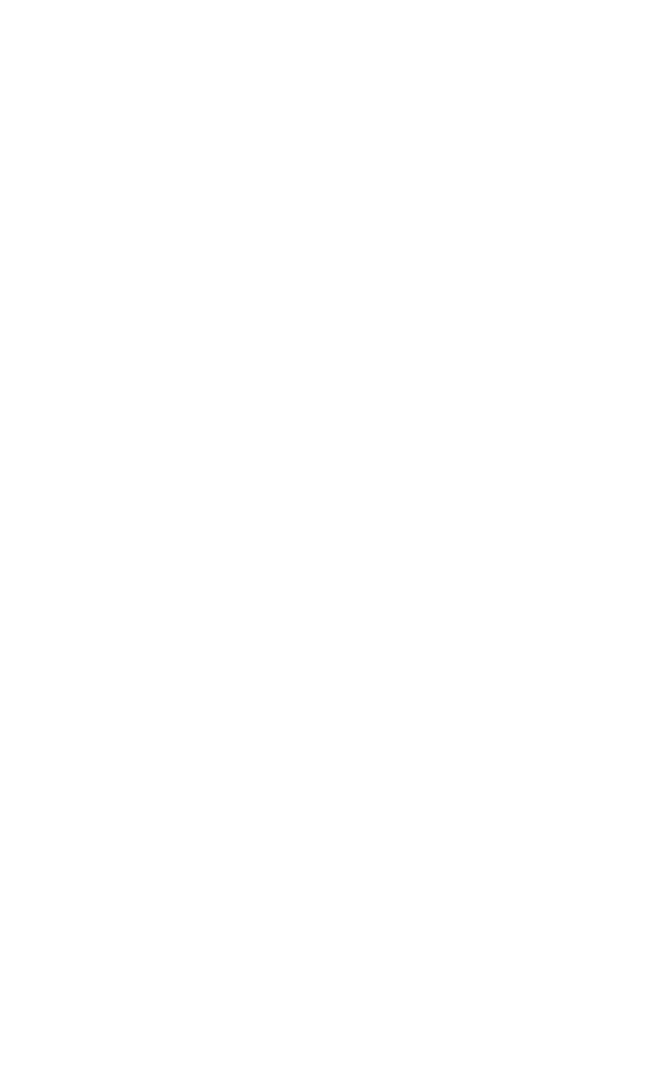
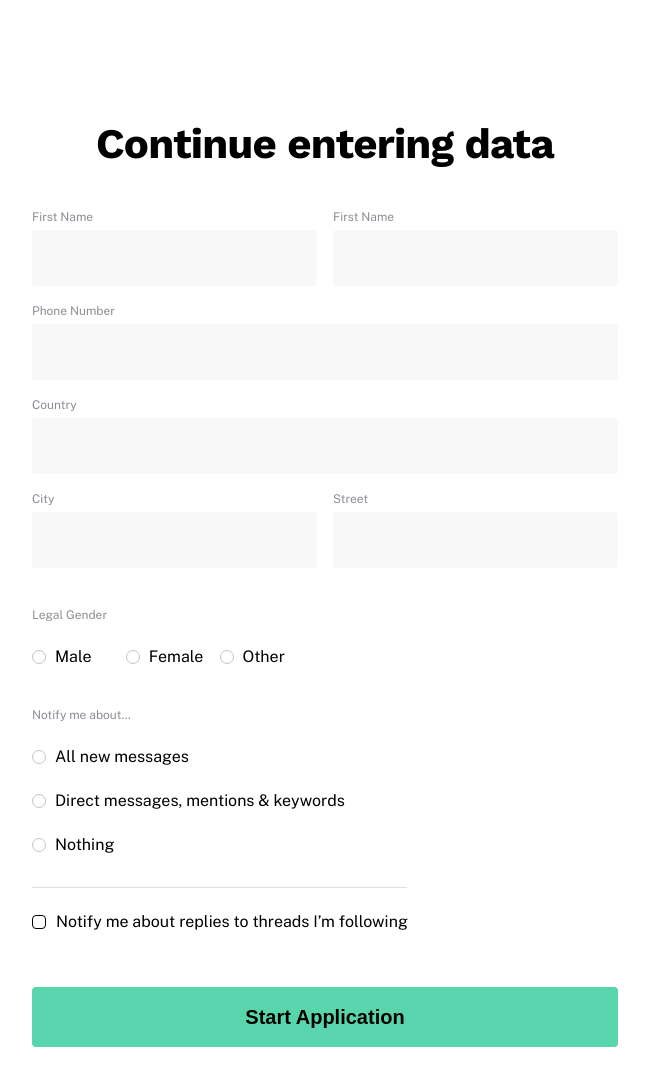
Before and after one commit to SlavaAndreievvvv/complex-form, a plain HTML site: page index.html in a window 1280 px wide. Shown: the whole page, without its empty margins (315-964 px from the left). Before the commit the page ends 800 px from the top, so only its background shows below. Drawn offline with nearby package versions, Linux system fonts and the light colour scheme.

Commit message:
🧑‍💻 cool-complex-form

```diff
--- a/index.html
+++ b/index.html
@@ -5,7 +5,176 @@
     <meta http-equiv="X-UA-Compatible" content="IE=edge" />
     <meta name="viewport" content="width=device-width, initial-scale=1.0" />
     <link rel="stylesheet" href="style.css" />
-    <title>Complex form</title>
+    <title>Complex Form</title>
   </head>
-  <body></body>
+  <body>
+    <h1 class="title">Continue entering data</h1>
+    <form class="form">
+      <div class="form__top form__top--mb">
+        <div class="wrapper-top wrapper-top--half wrapper-top--mb">
+          <label class="label label--top" for="first-name">First Name</label>
+          <input
+            class="input"
+            type="text"
+            id="first-name"
+            required
+            minlength="1"
+            maxlength="20"
+          />
+        </div>
+        <div class="wrapper-top wrapper-top--half wrapper-top--mb">
+          <label class="label label--top" for="last-name">First Name</label>
+          <input
+            class="input"
+            type="text"
+            id="last-name"
+            required
+            minlength="1"
+            maxlength="20"
+          />
+        </div>
+        <div class="wrapper-top wrapper-top--mb">
+          <label class="label label--top" for="tel">Phone Number</label>
+          <input
+            class="input"
+            type="tel"
+            id="tel"
+            required
+            minlength="10"
+            maxlength="30"
+          />
+        </div>
+        <div class="wrapper-top wrapper-top--mb">
+          <label class="label label--top" for="country">Country</label>
+          <input
+            class="input"
+            type="text"
+            id="country"
+            required
+            minlength="10"
+            maxlength="30"
+          />
+        </div>
+        <div class="wrapper-top wrapper-top--half">
+          <label class="label label--top" for="city">City</label>
+          <input class="input" type="text" id="city" required />
+        </div>
+        <div class="wrapper-top wrapper-top--half">
+          <label class="label label--top" for="street">Street</label>
+          <input class="input" type="text" id="street" required />
+        </div>
+      </div>
+
+      <div class="form__bottom">
+        <div class="wrapper-bottom wrapper-bottom--mb">
+          <label class="label label--bottom" for="gender">Legal Gender</label>
+          <div class="inner inner--width">
+            <label class="radio radio--mr">
+              <input
+                class="radio__input"
+                type="radio"
+                name="gender"
+                value="Male"
+                required
+              />
+              <span class="radio__button"></span>
+              <span class="radio__text">Male</span>
+            </label>
+            <label class="radio radio--mr">
+              <input
+                class="radio__input"
+                type="radio"
+                name="gender"
+                value="Female"
+                required
+              />
+              <span class="radio__button"></span>
+              <span class="radio__text">Female</span>
+            </label>
+            <label class="radio">
+              <input
+                class="radio__input"
+                type="radio"
+                name="gender"
+                value="Other"
+                required
+              />
+              <span class="radio__button"></span>
+              <span class="radio__text">Other</span>
+            </label>
+          </div>
+        </div>
+        <div class="wrapper-bottom">
+          <label class="label label--bottom" for="gender"
+            >Notify me about...</label
+          >
+          <div class="inner inner--column">
+            <label class="radio radio--mb">
+              <input
+                class="radio__input"
+                type="radio"
+                name="gender"
+                value="All new messages"
+                required
+              />
+              <span class="radio__button"></span>
+              <span class="radio__text">All new messages</span>
+            </label>
+
+            <label class="radio radio--mb">
+              <input
+                class="radio__input"
+                type="radio"
+                name="gender"
+                value="Direct messages, mentions & keywords"
+                required
+              />
+              <span class="radio__button"></span>
+              <span class="radio__text"
+                >Direct messages, mentions & keywords</span
+              >
+            </label>
+
+            <label class="radio">
+              <input
+                class="radio__input"
+                type="radio"
+                name="gender"
+                value="Nothing"
+                required
+              />
+              <span class="radio__button"></span>
+              <span class="radio__text">Nothing</span>
+            </label>
+          </div>
+        </div>
+      </div>
+      <label class="checkbox checkbox--mb">
+        <input
+          class="checkbox__input"
+          type="checkbox"
+          name="Notify"
+          value="Notify me about replies to threads I’m following"
+          required
+        />
+        <span class="checkbox__button">
+          <svg
+            class="checkbox__icon"
+            viewBox="0 0 24 24"
+            xmlns="http://www.w3.org/2000/svg"
+          >
+            <path
+              fillRule="evenodd"
+              clipRule="evenodd"
+              d="M20.7071 6.29289C21.0976 6.68342 21.0976 7.31658 20.7071 7.70711L9.70711 18.7071C9.31658 19.0976 8.68342 19.0976 8.29289 18.7071L3.29289 13.7071C2.90237 13.3166 2.90237 12.6834 3.29289 12.2929C3.68342 11.9024 4.31658 11.9024 4.70711 12.2929L9 16.5858L19.2929 6.29289C19.6834 5.90237 20.3166 5.90237 20.7071 6.29289Z"
+            />
+          </svg>
+        </span>
+        <span class="checkbox__text"
+          >Notify me about replies to threads I’m following</span
+        >
+      </label>
+      <button class="button botton__form">Start Application</button>
+    </form>
+  </body>
 </html>
--- a/style.css
+++ b/style.css
@@ -0,0 +1,306 @@
+@import url(https://fonts.googleapis.com/css?family=Work+Sans:100,200,300,regular,500,600,700,800,900,100italic,200italic,300italic,italic,500italic,600italic,700italic,800italic,900italic);
+@import url(https://fonts.googleapis.com/css?family=Public+Sans:100,200,300,regular,500,600,700,800,900,100italic,200italic,300italic,italic,500italic,600italic,700italic,800italic,900italic);
+
+*,
+*::before,
+*::after {
+  margin: 0;
+  padding: 0;
+  box-sizing: border-box;
+  border: none;
+  outline: none;
+}
+
+:root {
+  --base-font: Public Sans, sans-serif;
+  --secondary-font: 'Work Sans', sans-serif;
+  --primary-color: black;
+  --secondary-color: #8A8E94;
+}
+
+body {
+  width: 100%;
+  min-height: 100vh;
+  margin: 0 auto;
+  display: flex;
+  flex-direction: column;
+  justify-content: center;
+  align-items: center;
+  font-family: var(--base-font);
+  padding-left: 20px;
+  padding-right: 20px;
+}
+
+.title {
+  font-family: var(--secondary-font);
+  color: var(--primary-color);
+  font-weight: 700;
+  font-size: 42px;
+  line-height: 49px;
+  letter-spacing: -0.02em;
+  margin-top: 119px;
+  margin-bottom: 42px;
+  text-align: center;
+}
+
+.form {
+  max-width: 586px;
+  width: 100%;
+  margin-bottom: 119px;
+}
+
+.form__top {
+  height: 100%;
+  width: 100%;
+  display: flex;
+  flex-direction: row;
+  flex-wrap: wrap;
+  justify-content: space-between;
+  margin-bottom: 40px;
+}
+
+
+.form__bottom {
+  height: 100%;
+  max-width: 375px;
+  width: 100%;
+  display: flex;
+  flex-direction: column;
+  border-bottom: 1px solid #E0E0E0;
+  padding-bottom: 24px;
+  margin-bottom: 24px;
+}
+
+
+.wrapper-top {
+  width: 100%;
+  display: flex;
+  flex-direction: column;
+}
+
+.wrapper-top--half {
+  max-width: 285px;
+  width: 100%;
+}
+@media screen and (max-width: 575px) {
+  .wrapper-top--half {
+    max-width: 586px;
+    width: 100%;
+  }
+}
+
+.input {
+  height: 56px;
+  width: 100%;
+  background: #F8F8F8;
+  border-radius: 4px;
+  padding-left: 20px;
+  transition: all .3s ease;
+}
+
+.input:hover {
+  background: #EDF9F5;
+}
+input:focus {
+  box-shadow: 0 0 0 1px #59D4AD;
+}
+
+.label {
+  color: var(--secondary-color);
+  font-weight: 400;
+  font-size: 12px;
+  line-height: 14px;
+}
+
+.label--top {
+  margin-bottom: 6px;
+}
+
+.wrapper-top--mb {
+  margin-bottom: 18px;
+}
+.data-top--mb {
+  margin-bottom: 40px;
+}
+
+.label--bottom {
+  margin-bottom: 16px;
+}
+
+.wrapper-bottom {
+  display: flex;
+  flex-direction: column;
+}
+
+.wrapper-bottom--mb {
+  margin-bottom: 33px;
+}
+
+.inner {
+  display: flex;
+  flex-direction: row;
+}
+
+.inner--width {
+  max-width: 75%;
+}
+
+.inner--column {
+  display: flex;
+  flex-direction: column;
+  justify-content: flex-start;
+  align-items: flex-start;
+}
+
+.button {
+  width: 100%;
+  height: 60px;
+  font-weight: 600;
+  font-size: 20px;
+  line-height: 24px;
+  color: var(--primary-color);
+  background: #59D5AD;
+  border-radius: 4px;
+  transition: all .3s ease;
+  cursor: pointer;
+}
+
+.button:hover {
+  background: #48C09A;
+}
+.button:focus {
+  box-shadow: 0 0 0 1px black;
+}
+
+
+.inner-lable--mr {
+  margin-right: 63px;
+}
+
+.radio__text,
+.checkbox__text {
+  color: var(--primary-color);
+  font-weight: 400;
+  font-size: 16px;
+  line-height: 19px;
+  transition: all .3s ease;
+}
+
+.radio__text:hover {
+  color: #59D4AD;
+}
+
+.radio {
+  width: 100%;
+  height: 100%;
+  position: relative;
+  display: inline-flex;
+  cursor: pointer;
+  align-items: center;
+  padding: 9px;
+  margin-left: -9px;
+}
+
+.radio:active {
+  box-shadow: 0 0 0 1px #59D4AD;
+  border-radius: 4px;
+}
+
+.radio--mr {
+  margin-right: px;
+}
+
+.radio--mb {
+  margin-bottom: 7px;
+}
+
+.radio__input {
+  position: absolute;
+  z-index: -1;
+  opacity: 0;
+}
+
+.radio__button {
+  display: flex;
+  justify-content: center;
+  align-items: center;
+  width: 14px;
+  height: 14px;
+  border: 1.16667px solid #C4C4C4;
+  border-radius: 50%;
+  background-color: white;
+  transition-property: border-color background-color;
+  transition-duration: 0.2s;
+  transition-timing-function: ease;
+  position: relative;
+  margin-right: 9px;
+}
+
+.radio__button::after {
+  position: absolute;
+  content: "";
+  width: 7px;
+  height: 7px;
+  border-radius: 50%;
+  opacity: 0;
+  top: 2.5px;
+  left: 2.4px;
+  background-color: black;
+  transition: opacity 0.2s ease;
+}
+
+.radio__input:checked + .radio__button {
+  border: 1.16667px solid #000000;
+}
+
+.radio__input:checked + .radio__button::after {
+  opacity: 1;
+}
+
+.checkbox {
+  position: relative;
+  display: inline-flex;
+  cursor: pointer;
+  align-items: center;
+}
+
+.checkbox--mb {
+  margin-bottom: 56px;
+}
+
+.checkbox__input {
+  position: absolute;
+  z-index: -1;
+  opacity: 0;
+}
+
+.checkbox__button {
+  display: flex;
+  justify-content: center;
+  align-items: center;
+  width: 14px;
+  height: 14px;
+  border-radius: 4px;
+  border: 1px solid black;
+  background-color: white;
+  transition-property: border-color background-color;
+  transition-duration: 0.2s;
+  transition-timing-function: ease;
+  margin-right: 10px;
+}
+
+.checkbox__icon {
+  width: 24px;
+  height: 24px;
+  opacity: 0;
+  fill: white;
+  transition: opacity 0.2s ease;
+}
+
+.checkbox__input:checked + .checkbox__button {
+  background-color: black;
+}
+
+.checkbox__input:checked + .checkbox__button .checkbox__icon {
+  opacity: 1;
+}
```
